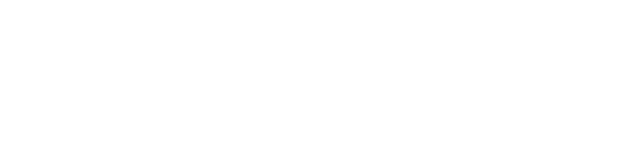
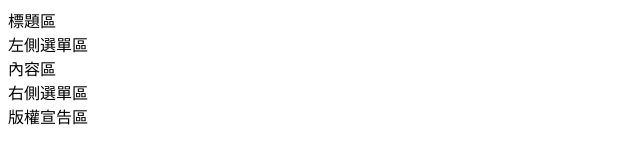
Before and after one commit to pcctw168/OnePlus_Coffee_Web, a plain HTML site: page index.html in a window 1280 px wide. Shown: the whole page, without its empty margins (0-640 px from the left). Drawn offline with Linux system fonts and the light colour scheme.

Commit message:
7-2 設定網頁架構的 Div 標籤

```diff
--- a/index.html
+++ b/index.html
@@ -7,5 +7,12 @@
 </head>
 
 <body>
+<div id="wrapper">
+<div id="header">標題區</div>
+<div id="slidebar1">左側選單區</div>
+<div id="content">內容區</div>
+<div id="slidebar2">右側選單區</div>
+<div id="footer">版權宣告區</div>
+</div>
 </body>
 </html>
```
